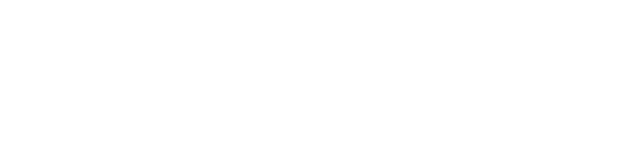
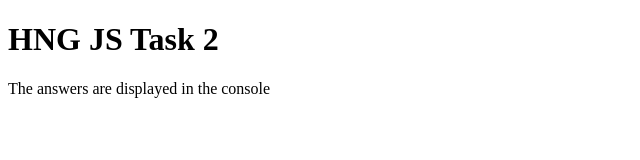
Before and after one commit to Adekemi/javascript_task_2, a plain HTML site: page index.html in a window 1280 px wide. Shown: the whole page, without its empty margins (0-640 px from the left). Drawn offline with Linux system fonts and the light colour scheme.

Commit message:
last change

```diff
--- a/index.html
+++ b/index.html
@@ -6,6 +6,8 @@
     <title>JS Task 2</title>
 </head>
 <body>
+    <h1>HNG JS Task 2</h1>
+    <p> The answers are displayed in the console</p>
     <script>
             let interestData = [
                 {principal:"2500", time: "1.8"},
```
